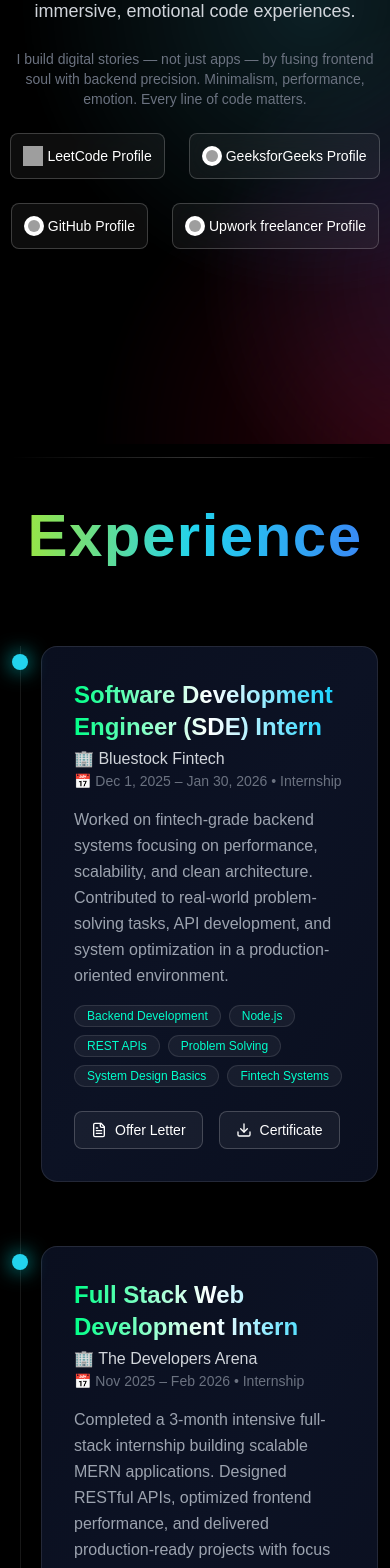
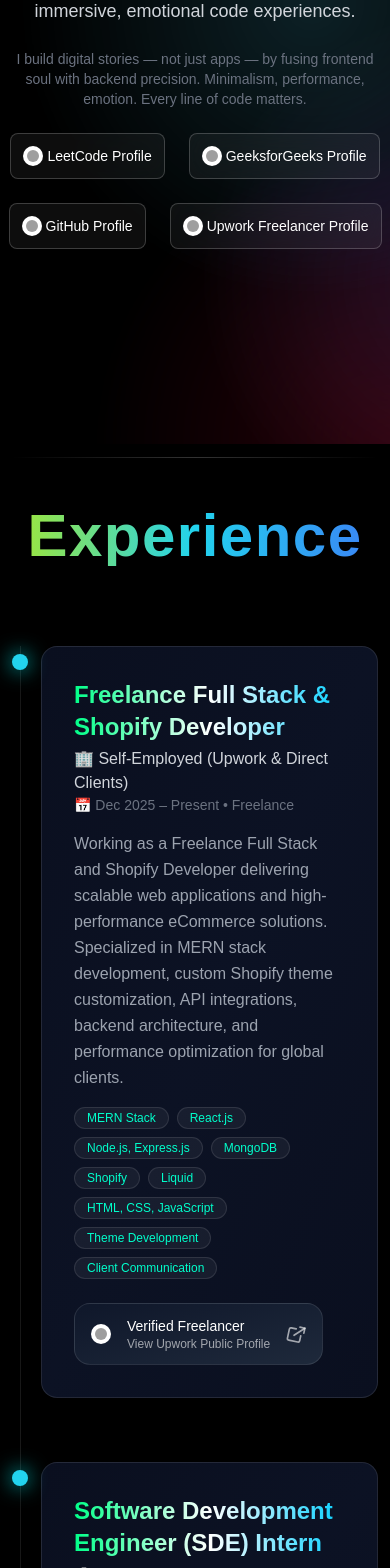
Before and after one commit to dineshkhichar569/My-Portfolio, a React (Vite) app: page /about in a window 390 px wide. Shown: the part 400-1968 px from the top of the page. Built offline with nearby package versions, Linux system fonts and the light colour scheme; grey boxes are pictures that could not be loaded; a web font is replaced by a local one.

Commit message:
Add freelance experience and profile links to About section; clean up Contact component formatting

```diff
--- a/src/Pages/About.jsx
+++ b/src/Pages/About.jsx
@@ -7,7 +7,7 @@ import Footer from "../Components/Footer";
 import ClickSpark from "../React-Bits/ClickSpark"; //////  Temporary off
 import TargetCursor from "../React-Bits/TargetCursor";
 import { useRef, useState } from "react";
-import { Download, EyeIcon, FileText, X } from "lucide-react";
+import { Download, ExternalLink, EyeIcon, FileText, X } from "lucide-react";
 
 const fadeInUp = {
   hidden: { opacity: 0, y: 40 },
@@ -245,6 +245,26 @@ const certificates = [
 
 const experiences = [
   {
+    company: "Self-Employed (Upwork & Direct Clients)",
+    role: "Freelance Full Stack & Shopify Developer",
+    duration: "Dec 2025 – Present",
+    type: "Freelance",
+    description:
+      "Working as a Freelance Full Stack and Shopify Developer delivering scalable web applications and high-performance eCommerce solutions. Specialized in MERN stack development, custom Shopify theme customization, API integrations, backend architecture, and performance optimization for global clients.",
+    skills: [
+      "MERN Stack",
+      "React.js",
+      "Node.js, Express.js",
+      "MongoDB",
+      "Shopify",
+      "Liquid",
+      "HTML, CSS, JavaScript",
+      "Theme Development",
+      "Client Communication",
+    ],
+    profileLink: "https://www.upwork.com/freelancers/~0168bdfd724188829d",
+  },
+  {
     company: "Bluestock Fintech",
     role: "Software Development Engineer (SDE) Intern",
     duration: "Dec 1, 2025 – Jan 30, 2026",
@@ -295,6 +315,37 @@ const experiences = [
       "REST Architecture",
       "MongoDB",
     ],
+  },
+];
+
+const profiles = [
+  {
+    name: "LeetCode Profile",
+    link: "https://leetcode.com/u/DineshSunny/",
+    icon: "https://upload.wikimedia.org/wikipedia/commons/1/19/LeetCode_logo_black.png",
+    textColor: "group-hover:text-yellow-600",
+    bgColor: "bg-yellow-600",
+  },
+  {
+    name: "GeeksforGeeks Profile",
+    link: "https://www.geeksforgeeks.org/profile/wollver962d",
+    icon: "https://upload.wikimedia.org/wikipedia/commons/4/43/GeeksforGeeks.svg",
+    textColor: "group-hover:text-green-600",
+    bgColor: "bg-green-600",
+  },
+  {
+    name: "GitHub Profile",
+    link: "https://github.com/dineshkhichar569",
+    icon: "https://img.icons8.com/?size=512&id=12599&format=png",
+    textColor: "group-hover:text-gray-400",
+    bgColor: "bg-gray-600",
+  },
+  {
+    name: "Upwork Freelancer Profile",
+    link: "https://www.upwork.com/freelancers/~0168bdfd724188829d",
+    icon: "https://img.icons8.com/?size=100&id=2y_wcSzVjqiQ&format=png",
+    textColor: "group-hover:text-gray-400",
+    bgColor: "bg-gray-600",
   },
 ];
 
@@ -370,7 +421,6 @@ function About() {
         >
           I’m <span className="text-cyan-400">Dinesh Khichar</span>
         </motion.h1>
-
         <motion.p
           initial="hidden"
           whileInView="visible"
@@ -381,7 +431,6 @@ function About() {
           MERN Stack & DevOps Engineer crafting immersive, emotional code
           experiences.
         </motion.p>
-
         <motion.p
           initial="hidden"
           whileInView="visible"
@@ -402,87 +451,32 @@ function About() {
           variants={fadeInUp}
           className="flex flex-wrap gap-6 justify-center items-center mt-12"
         >
-          {/* Leetcode */}
+          {profiles.map((prof, index) => (
             <a
-            href="https://leetcode.com/u/DineshSunny/"
+              key={index}
+              href={prof.link}
               target="_blank"
               rel="noopener noreferrer"
               className="cursor-target flex items-center md:gap-3 gap-1 md:px-6 px-3 md:py-4 py-3 md:rounded-xl rounded-lg bg-white/5 backdrop-blur-lg border border-white/20 hover:scale-110 transition duration-500 group"
             >
               <img
-              src="https://upload.wikimedia.org/wikipedia/commons/1/19/LeetCode_logo_black.png"
+                src={prof.icon}
                 alt="LeetCode"
                 loading="lazy"
-              className="md:w-8 w-5 md:h-8 h-5"
+                className="md:w-8 w-5 md:h-8 h-5 bg-white rounded-full p-1 md:group-hover:animate-spin"
               />
-            <span className="text-white md:text-lg text-sm md:font-medium group-hover:text-yellow-600 transition duration-500">
-              LeetCode Profile
+              <span
+                className={`text-white md:text-lg text-sm md:font-medium ${prof.textColor} transition duration-500`}
+              >
+                {prof.name}
               </span>
-            <p className="absolute left-1/2 bottom-full mt-2 -translate-x-1/2 bg-yellow-600 text-sm text-white px-2 py-1 rounded md:opacity-0 md:group-hover:opacity-100 hidden md:flex transition duration-500">
+              <p
+                className={`absolute left-1/2 bottom-full mt-2 -translate-x-1/2 ${prof.bgColor} text-sm text-white px-2 py-1 rounded md:opacity-0 md:group-hover:opacity-100 hidden md:flex transition duration-500`}
+              >
                 Visit Profile
               </p>
             </a>
-
-          {/* Geeks for Geeks */}
-          <a
-            href="https://www.geeksforgeeks.org/profile/wollver962d"
-            target="_blank"
-            rel="noopener noreferrer"
-            className="cursor-target flex items-center md:gap-3 gap-1 md:px-6 px-3 md:py-4 py-3 md:rounded-xl rounded-lg bg-white/5 backdrop-blur-lg border border-white/20 hover:scale-110 transition duration-500 group"
-          >
-            <img
-              src="https://upload.wikimedia.org/wikipedia/commons/4/43/GeeksforGeeks.svg"
-              alt="GFG"
-              loading="lazy"
-              className="md:w-8 w-5 md:h-8 h-5 bg-white rounded-full p-1"
-            />
-            <span className="text-white md:text-lg text-sm md:font-medium group-hover:text-green-600 transition duration-500">
-              GeeksforGeeks Profile
-            </span>
-            <p className="absolute left-1/2 bottom-full mt-2 -translate-x-1/2 bg-green-600 text-sm text-white px-2 py-1 rounded md:opacity-0 md:group-hover:opacity-100 hidden md:flex transition duration-500">
-              Visit Profile
-            </p>
-          </a>
-          {/* GitHub */}
-          <a
-            href="https://github.com/dineshkhichar569"
-            target="_blank"
-            rel="noopener noreferrer"
-            className="cursor-target flex items-center md:gap-3 gap-1 md:px-6 px-3 md:py-4 py-3 md:rounded-xl rounded-lg bg-white/5 backdrop-blur-lg border border-white/20 hover:scale-110 transition duration-500 group"
-          >
-            <img
-              src="https://img.icons8.com/?size=512&id=12599&format=png"
-              alt="github"
-              loading="lazy"
-              className="md:w-8 w-5 md:h-8 h-5 bg-white rounded-full p-1"
-            />
-            <span className="text-white md:text-lg text-sm md:font-medium group-hover:text-gray-500 transition duration-500">
-              GitHub Profile
-            </span>
-            <p className="absolute left-1/2 bottom-full mt-2 -translate-x-1/2 bg-gray-800 text-sm text-white px-2 py-1 rounded md:opacity-0 md:group-hover:opacity-100 hidden md:flex transition duration-500">
-              Visit Profile
-            </p>
-          </a>
-          {/* Upwork */}
-          <a
-            href="https://www.upwork.com/freelancers/~0168bdfd724188829d"
-            target="_blank"
-            rel="noopener noreferrer"
-            className="cursor-target flex items-center md:gap-3 gap-1 md:px-6 px-3 md:py-4 py-3 md:rounded-xl rounded-lg bg-white/5 backdrop-blur-lg border border-white/20 hover:scale-110 transition duration-500 group"
-          >
-            <img
-              src="https://img.icons8.com/?size=100&id=2y_wcSzVjqiQ&format=png"
-              alt="GFG"
-              loading="lazy"
-              className="md:w-8 w-5 md:h-8 h-5 bg-white rounded-full p-1"
-            />
-            <span className="text-white md:text-lg text-sm md:font-medium group-hover:text-gray-500 transition duration-500">
-              Upwork freelancer Profile
-            </span>
-            <p className="absolute left-1/2 bottom-full mt-2 -translate-x-1/2 bg-gray-800 text-sm text-white px-2 py-1 rounded md:opacity-0 md:group-hover:opacity-100 hidden md:flex transition duration-500">
-              Visit Profile
-            </p>
-          </a>
+          ))}
         </motion.div>
       </div>
 
@@ -541,6 +535,35 @@ function About() {
                   ))}
                 </div>
                 <div className="flex gap-4 mt-6">
+                  {exp.profileLink && (
+                    <a
+                      href={exp.profileLink}
+                      target="_blank"
+                      rel="noopener noreferrer"
+                      className="group relative flex items-center justify-between px-4 py-3 rounded-2xl bg-gradient-to-br from-[#0f172a] to-[#1e293b] border border-white/10 hover:border-[#14a800]/50 transition-all duration-300 overflow-hidden"
+                    >
+
+                      <div className="flex items-center gap-4 relative z-10">
+                        <img
+                          src="https://img.icons8.com/?size=100&id=2y_wcSzVjqiQ&format=png"
+                          alt="GFG"
+                          loading="lazy"
+                          className="md:w-8 w-5 md:h-8 h-5 bg-white rounded-full p-1 md:group-hover:animate-spin"
+                        />
+
+                        <div>
+                          <p className="text-sm text-white font-medium">
+                            Verified Freelancer
+                          </p>
+                          <p className="text-xs text-white/60">
+                            View Upwork Public Profile
+                          </p>
+                        </div>
+                        <ExternalLink className="w-5 h-5 text-white/60 group-hover:text-[#14a800] group-hover:scale-125 rotate-12 group-hover:-rotate-12 relative z-10 transition-all duration-300" />
+                      </div>
+                    </a>
+                  )}
+
                   {exp.offerLetter && (
                     <a
                       href={exp.offerLetter}
@@ -655,7 +678,7 @@ function About() {
               whileInView="visible"
               viewport={{ once: true }}
               variants={fadeInUp}
-              className="group relative flex flex-col justify-normal w-full max-w-[360px] h-full bg-gradient-to-br from-[#0a0f1f] via-[#0c1224] to-[#0a0f1f] border border-white/10 rounded-3xl shadow-[0_10px_40px_rgba(0,0,0,0.6)] hover:shadow-[0_0_40px_rgba(0,255,200,0.25)] transition-all duration-500 overflow-hidden group backdrop-blur-xl cursor-pointer pb-6"
+              className="group relative flex flex-col justify-normal w-full max-w-[360px] h-full bg-gradient-to-br from-[#0a0f1f] via-[#0c1224] to-[#0a0f1f] border border-white/10 rounded-3xl shadow-[0_10px_40px_rgba(0,0,0,0.6)] hover:shadow-[0_0_40px_rgba(0,255,200,0.25)] transition-all duration-300 overflow-hidden group backdrop-blur-xl cursor-pointer pb-6"
             >
               {/* on hover */}
               <p
@@ -671,7 +694,7 @@ function About() {
                 <div className="absolute top-4 right-4 bg-gradient-to-br from-[#00ff88] to-[#00cfff] rounded-full w-8 h-8 flex items-center justify-center shadow-lg">
                   <svg
                     xmlns="http://www.w3.org/2000/svg"
-                    className="w-5 h-5 text-black"
+                    className="w-5 h-5 text-black group-hover:animate-spin"
                     viewBox="0 0 24 24"
                     fill="none"
                     stroke="currentColor"
--- a/src/Pages/Contact.jsx
+++ b/src/Pages/Contact.jsx
@@ -2,7 +2,7 @@ import React from "react";
 import Navbar from "../Components/Navbar";
 
 import { motion } from "framer-motion";
-import ClickSpark from "../React-Bits/ClickSpark";   //////  Temporary off
+import ClickSpark from "../React-Bits/ClickSpark"; //////  Temporary off
 import TargetCursor from "../React-Bits/TargetCursor";
 
 function Contact() {
@@ -20,12 +20,10 @@ function Contact() {
       </div>
 
       <Navbar />
-      <TargetCursor/>
+      <TargetCursor />
       {/* <ClickSpark/> */}
 
       <section className="md:mx-[50px] pt-36">
-
-
         <div className="text-center">
           <h1 className="text-white text-5xl sm:text-6xl md:text-7xl font-semibold overflow-hidden inline-block animate-fade-in-smooth">
             <span className="shine-subtle relative inline-block animate-text-reveal font-rubrik">
@@ -41,18 +39,13 @@ function Contact() {
         <div className="w-full py-32 px-6 sm:px-12 relative overflow-hidden">
           {/* Main Glass Panel */}
           <div className="relative z-10 w-full max-w-7xl mx-auto rounded-3xl border border-white/10 bg-white/5 backdrop-blur-2xl shadow-[inset_0_0_50px_rgba(255,255,255,0.05)] overflow-hidden transition-all duration-1000">
-
-
             {/* Inner Aura */}
             <div className="absolute -inset-1.5 rounded-[2rem] border border-white/10 group-hover:border-white/25 transition-all duration-700 pointer-events-none" />
             {/* Shine Overlay */}
             <div className="absolute inset-0 bg-gradient-to-tr from-white/10 via-transparent to-transparent blur-2xl opacity-25 animate-pulse pointer-events-none z-0" />
 
-
             {/* Content */}
             <div className="relative z-10 text-center px-2 md:px-6 sm:px-20 py-10 md:py-20 md:space-y-14 space-y-6">
-
-
               {/* Title */}
               <h2 className="text-3xl md:text-6xl font-black text-transparent bg-clip-text bg-gradient-to-r from-white via-gray-300 to-white tracking-wider uppercase">
                 ✨ Let's Create Magic
@@ -61,7 +54,7 @@ function Contact() {
               {/* Subtext */}
               <p className="text-white/70 text-lg sm:text-xl max-w-2xl mx-auto font-light leading-relaxed">
                 Whether you have a project, collaboration, or simply want to
-                vibe — I’m just one click away.
+                vibe - I’m just one click away.
               </p>
 
               {/* Emails */}
@@ -107,7 +100,6 @@ function Contact() {
                 </div>
               </div>
 
-
               {/* Contact Button */}
               <a
                 href="mailto:dinesh.khichar.work@gmail.com?subject=Let's Connect&body=Hi Dinesh,"
@@ -116,7 +108,6 @@ function Contact() {
                 <span className="relative z-10">📨 Reach Out</span>
                 <div className="absolute inset-0 opacity-0 group-hover:opacity-10 transition duration-700 bg-white blur-xl" />
               </a>
-
 
               {/* Social Icons */}
               <div className="flex justify-center gap-8 flex-wrap pt-20">
@@ -186,18 +177,9 @@ function Contact() {
                   </a>
                 ))}
               </div>
-
-
-
             </div>
-
-
           </div>
-
-
         </div>
-
-
       </section>
     </div>
   );
```
Lines whose indentation alone changed are shown as unchanged.
